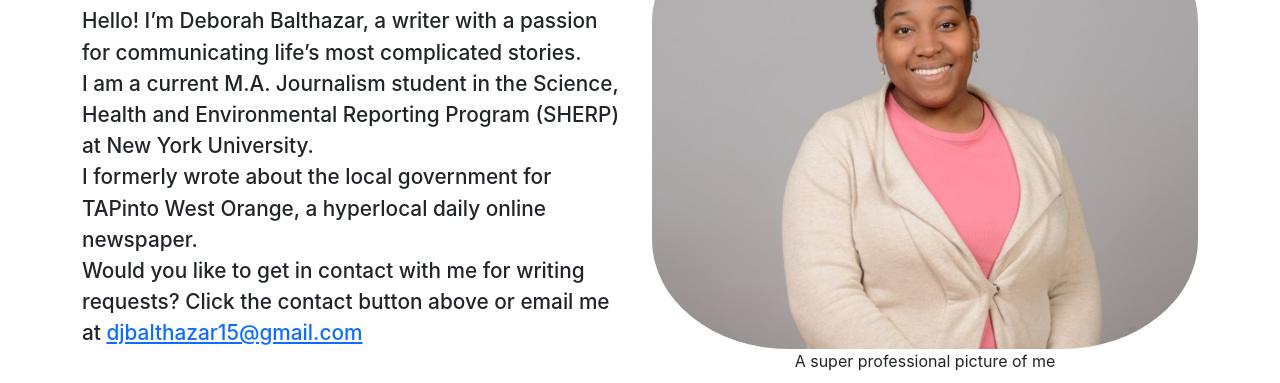
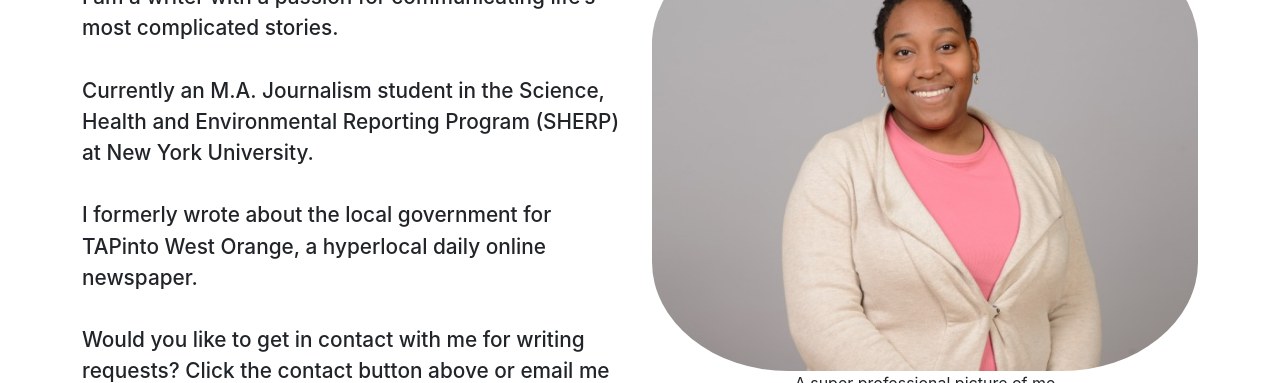
Before and after one commit to djbulbz/Deb-Porfolio, a plain HTML site: page index.html in a window 1280 px wide. Shown: the part 217-600 px from the top of the page. Drawn offline with nearby package versions, Linux system fonts and the light colour scheme.

Commit message:
More Feedback changes

```diff
--- a/index.html
+++ b/index.html
@@ -46,14 +46,16 @@
             <div class="col align-items-center">
                 <h1>Hi, I'm Deborah</h1>
                 <p class="big">
-                    Hello! I’m Deborah Balthazar, a writer with a passion for communicating life’s most complicated
-                    stories.
+                    I am a writer with a passion for communicating life’s most complicated stories.
                     <br>
-                    I am a current M.A. Journalism student in the Science, Health and Environmental Reporting Program
+                    <br>
+                    Currently an M.A. Journalism student in the Science, Health and Environmental Reporting Program
                     (SHERP) at New York University.
+                    <br>
                     <br>
                     I formerly wrote about the local government for TAPinto West Orange, a hyperlocal daily online
                     newspaper.
+                    <br>
                     <br>
                     Would you like to get in contact with me for writing requests? Click the contact button above or
                     email me at <a href="mailto:abc@djbalthazar15@gmail.com">djbalthazar15@gmail.com</a>
```
Also changed, not shown: Pages/contact.html (+1 -1 lines).
